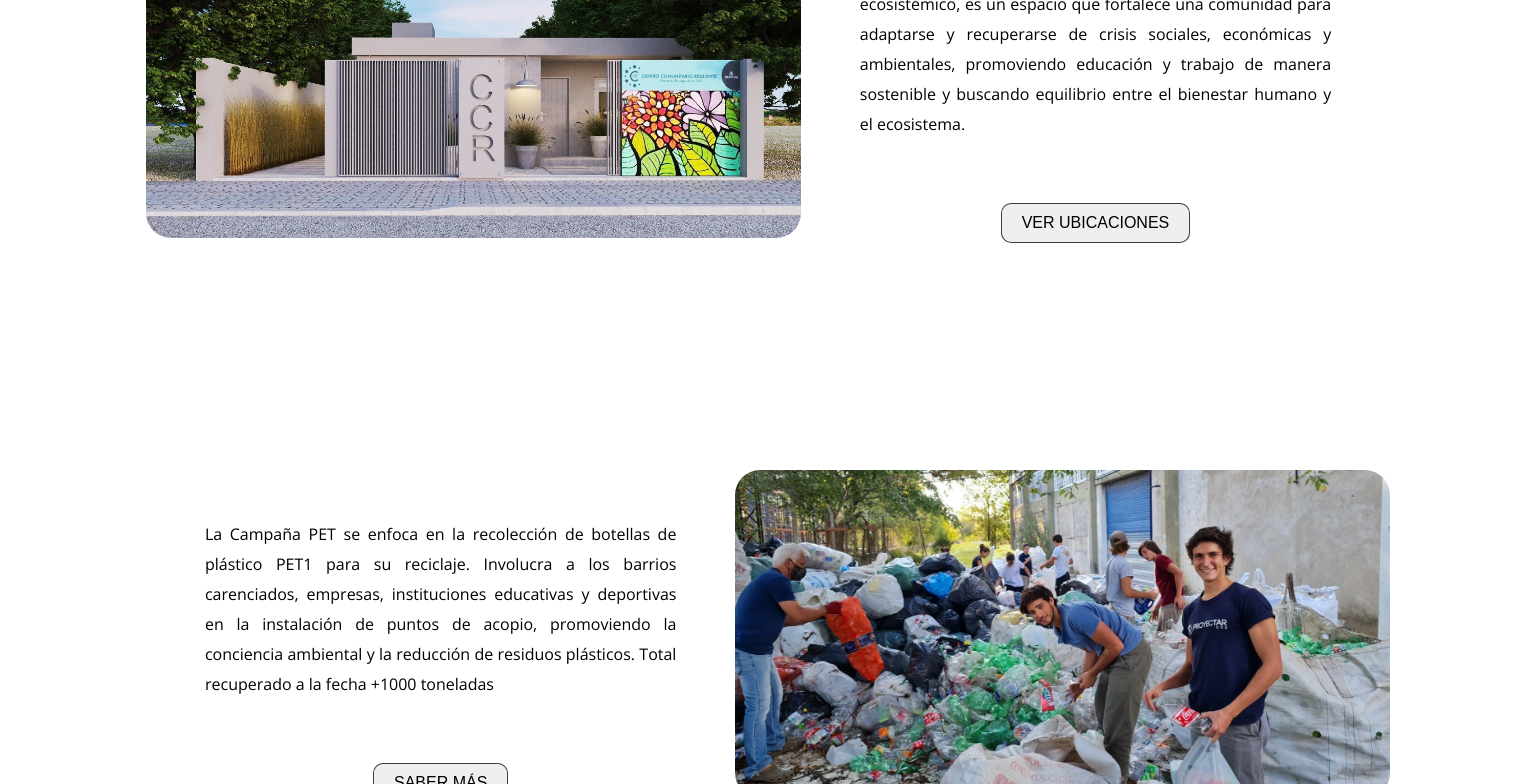
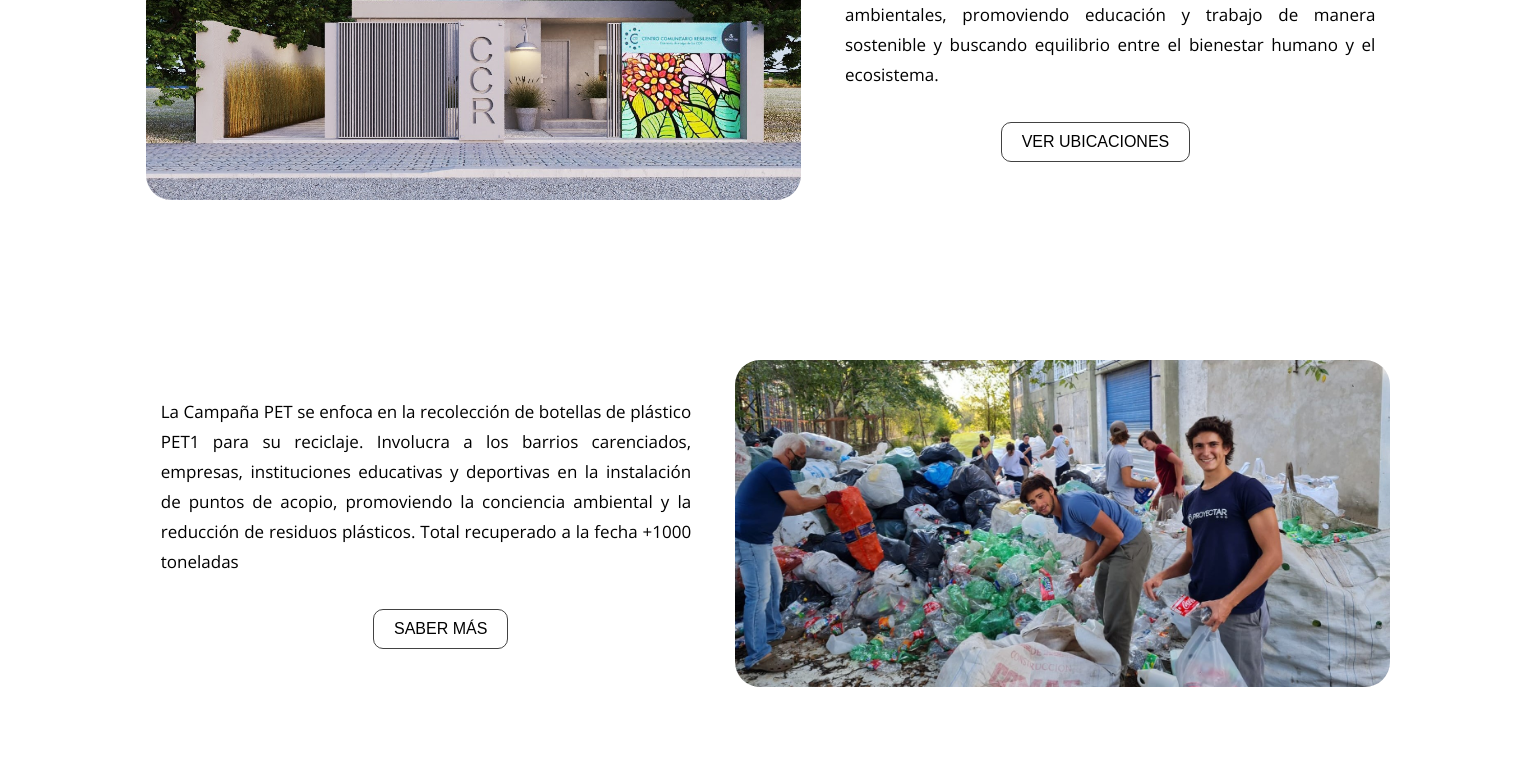
Before and after one commit to bautistagorchs/Web-Proyectar, a Next.js app: page / in a window 1536 px wide. Shown: the part 2540-3324 px from the top of the page. Built offline with nearby package versions, Linux system fonts and the light colour scheme.

Commit message:
seccion proyectos responsive

```diff
--- a/src/commons/SectionProjects/SectionProjects.module.scss
+++ b/src/commons/SectionProjects/SectionProjects.module.scss
@@ -5,7 +5,6 @@ $main-color-transparent: rgba(0, 0, 0, 0.74);
 
 section.proyectos {
   position: relative;
-  // background: linear-gradient(#808080, #696969);
   background: #dcdcdc;
   background-color: white;
   padding-top: 10vh;
@@ -55,10 +54,8 @@ section.proyectos {
     display: flex;
     flex-direction: column;
     align-items: center;
-    // background-color: whitesmoke;
     background-color: #f0f0f0;
     border-radius: 8px;
-    // box-shadow: 15px 15px 30px -11px #bebebe3f, -15px -15px 30px -11px #ffffff3b;
     transition: all 0.3s ease;
     overflow: hidden;
     .cardInner {
@@ -85,6 +82,9 @@ section.proyectos {
         h3,
         svg {
           display: none;
+        }
+        p {
+          font-size: 15px;
         }
       }
       .contenedorImagen {
@@ -162,7 +162,6 @@ section.proyectos {
       width: 80%;
       margin-top: 1.5rem;
       padding-bottom: 2rem;
-      // color: #4d4d4d;
       color: $main-color;
       text-align: center;
       font-size: 14.5px;
@@ -176,6 +175,7 @@ section.proyectos {
       font-size: 16px;
       font-weight: 500;
       text-transform: uppercase;
+      background-color: transparent;
       border-radius: 10px;
       border: 1px solid $main-color-transparent;
       &:active,
@@ -210,13 +210,11 @@ section.proyectos {
       width: 90%;
       padding-top: 5vh;
       display: flex;
-      // flex-direction: row;
       gap: 10rem;
     }
     .contenidoProyectos .card {
       width: 90%;
       max-width: unset;
-      height: 400px;
       background-color: unset;
       border-radius: 0;
       animation: fadeIn linear;
@@ -227,13 +225,7 @@ section.proyectos {
         width: 100%;
         height: 100%;
         max-height: unset;
-        flex-direction: row;
-        #mobile {
-          display: none;
-        }
-        #laptop {
-          display: flex;
-        }
+        flex-direction: column;
         .contenedorImagen {
           border-radius: 25px;
           overflow: hidden;
@@ -251,10 +243,9 @@ section.proyectos {
 
         .infoContainer {
           width: 90%;
-          // max-height: 80%;
           flex-direction: column;
           justify-content: space-between;
-          gap: 2rem;
+          gap: 0;
           h3 {
             display: block;
             position: unset;
@@ -262,10 +253,13 @@ section.proyectos {
             font-size: 22px;
           }
           p {
+            margin-top: 0;
+            width: 90%;
+            max-width: 560px;
+            margin-left: 5%;
             color: $main-color;
             opacity: unset;
             text-align: justify;
-            font-size: 16px;
             line-height: 30px;
           }
           button {
@@ -324,3 +318,36 @@ section.proyectos {
     }
   }
 }
+
+@media (min-width: 1200px) {
+  section.proyectos .contenidoProyectos .card .cardFront {
+    flex-direction: row;
+    #mergenIzq {
+      margin-left: 0%;
+      margin-right: 5%;
+    }
+
+    .infoContainer button {
+      padding: 7px 30px;
+      font-size: 15px;
+    }
+  }
+  .cardFront#segundo {
+    flex-direction: row-reverse;
+  }
+}
+
+@media (min-width: 1400px) {
+  section.proyectos .contenidoProyectos .card .cardFront .infoContainer {
+    p {
+      font-size: 17px;
+    }
+    button {
+      opacity: unset;
+      margin-bottom: unset;
+      padding: 10px 40px;
+      font-size: 17px;
+      border-radius: 5px;
+    }
+  }
+}
--- a/src/commons/SectionProjects/SectionProjects.tsx
+++ b/src/commons/SectionProjects/SectionProjects.tsx
@@ -41,15 +41,15 @@ const SectionProjects = () => {
             </div>
             <div className={s.card}>
               <div className={s.cardInner}>
-                <div className={s.cardFront}>
-                  <div className={s.contenedorImagen} id={s.mobile}>
+                <div className={s.cardFront} id={s.segundo}>
+                  <div className={s.contenedorImagen}>
                     <Image src={pet} alt="ccr" />
                     <h3>Reciclado PET</h3>
                     <RiArrowDownWideLine color="white" size={30} />
                   </div>
                   <div className={s.infoContainer}>
                     <h3>Campaña PET</h3>
-                    <p>
+                    <p id={s.mergenIzq}>
                       La Campaña PET se enfoca en la recolección de botellas de
                       plástico PET1 para su reciclaje. Involucra a los barrios
                       carenciados, empresas, instituciones educativas y
@@ -60,11 +60,11 @@ const SectionProjects = () => {
                     </p>
                     <button>Saber más</button>
                   </div>
-                  <div className={s.contenedorImagen} id={s.laptop}>
+                  {/* <div className={s.contenedorImagen} id={s.laptop}>
                     <Image src={pet} alt="ccr" />
                     <h3>Reciclado PET</h3>
                     <RiArrowDownWideLine color="white" size={30} />
-                  </div>
+                  </div> */}
                 </div>
               </div>
             </div>
```
